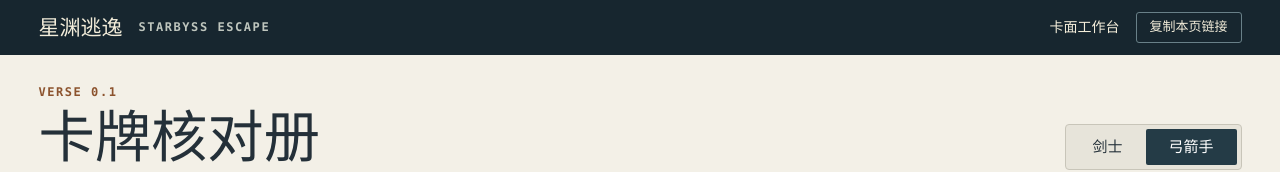
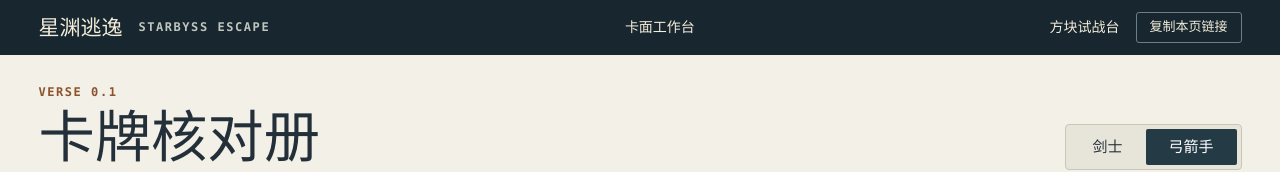
Before and after one commit to weishuhan03-ops/starbyss-card-review, a plain HTML site: page index.html in a window 1280 px wide. Shown: the top 172 px of the page. Drawn offline with Linux system fonts and the light colour scheme; a web font is replaced by a local one.

Commit message:
Link the block playtest from the card catalog

```diff
--- a/index.html
+++ b/index.html
@@ -1,6 +1,6 @@
 <!doctype html>
 <html lang="zh-CN"><head><meta charset="utf-8"><meta name="viewport" content="width=device-width,initial-scale=1"><meta name="robots" content="noindex,nofollow"><meta name="theme-color" content="#16232a"><title>星渊逃逸 · 卡牌核对册</title><link rel="stylesheet" href="style.css"><script defer src="cards.js"></script><script defer src="review.js"></script></head>
-<body><header><div class="top"><b>星渊逃逸</b><span lang="en">STARBYSS ESCAPE</span><a class="studio" href="card-library.html">卡面工作台</a><button id="share">复制本页链接</button></div></header>
+<body><header><div class="top"><b>星渊逃逸</b><span lang="en">STARBYSS ESCAPE</span><a class="studio" href="card-library.html">卡面工作台</a><a class="studio" href="battle-lab.html">方块试战台</a><button id="share">复制本页链接</button></div></header>
 <main><div class="mast"><div><p class="kicker">VERSE 0.1</p><h1>卡牌核对册</h1></div><nav id="roles" aria-label="切换角色"><button data-role="sword">剑士</button><button data-role="archer">弓箭手</button></nav></div>
 <div class="spread"><aside><div class="hero"><img id="art" src="archer.webp" alt=""><div class="herohead"><small id="en"></small><h2 id="role"></h2></div></div>
 <section class="builds"><h3>组牌思路 <small>BD</small></h3><div id="builds"></div></section></aside>
```
